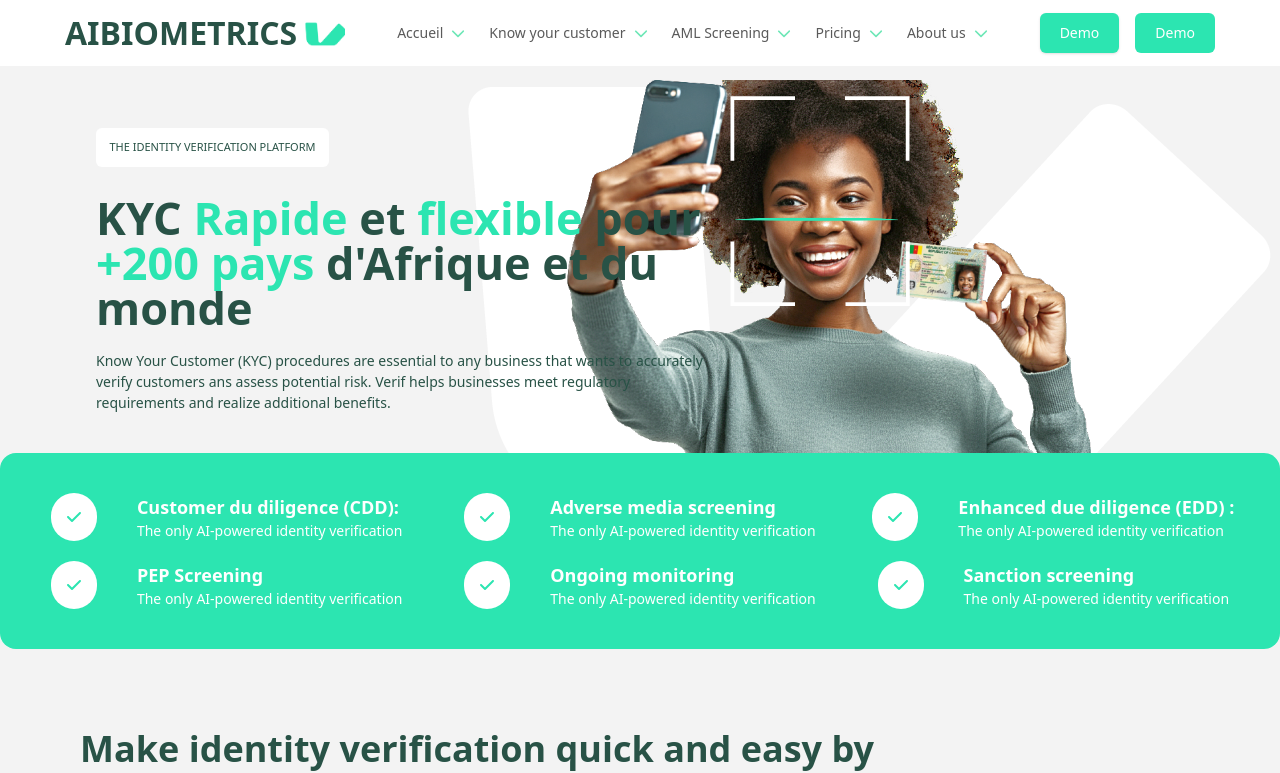
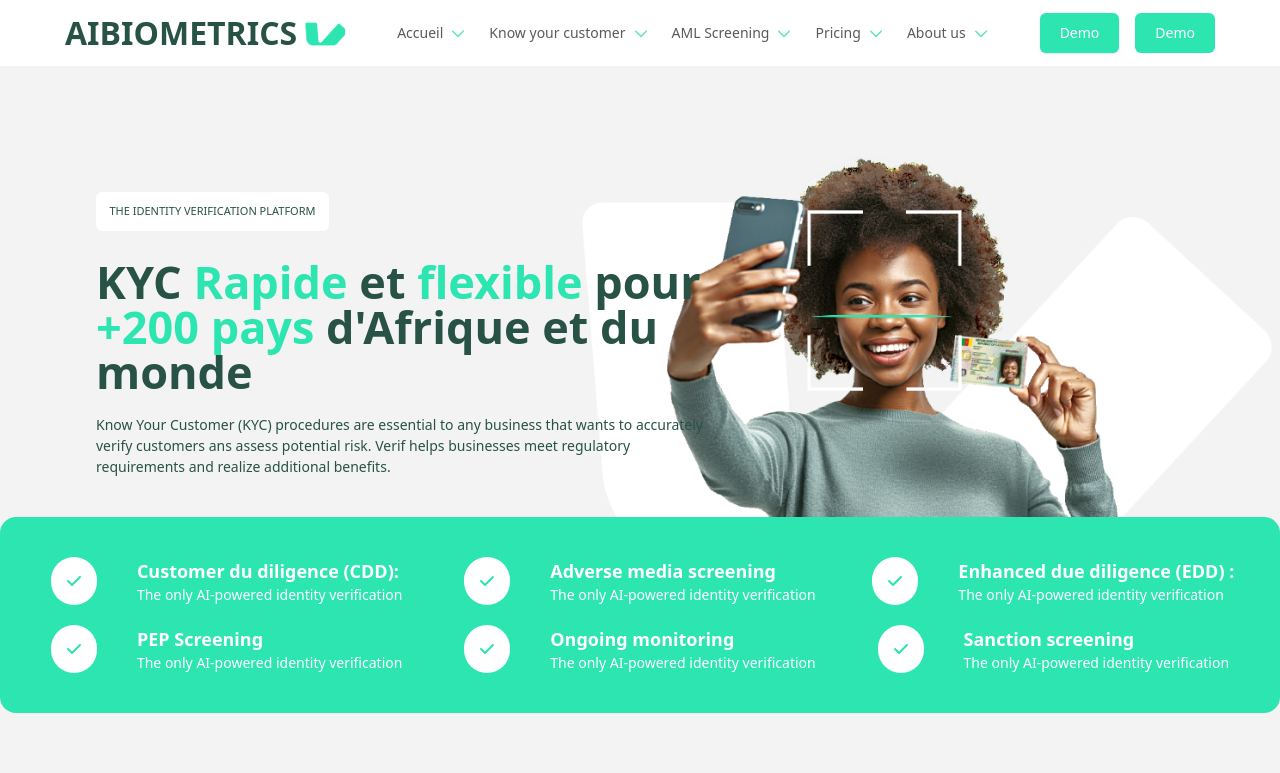
Before and after one commit to chrisvaldes/sekure-site, a React (Create React App) app: page / in a window 1280 px wide. Shown: the top 773 px of the page. Built offline with nearby package versions, Linux system fonts and the light colour scheme.

Commit message:
customer

```diff
--- a/src/Pages/Customer/Customer.jsx
+++ b/src/Pages/Customer/Customer.jsx
@@ -15,7 +15,7 @@ export default function Customer() {
                     <NavBar />
                 </section>
 
-                <section class="w-full pt-20">
+                <section class="w-full pt-36">
 
                     <div class="main-section-customer" >
                         <div >
@@ -471,7 +471,7 @@ export default function Customer() {
                                 Orchestrate identity verification checks, code-free. Place checks at any stage of the <br />
                                 customer journey for top anti-fraud protection and pass rates worldwide.</p>
                             <div class="">
-                                <div class="flex flex-wrap items-center justify-center gap-5 pb-10">
+                                <div class="flex flex-wrap items-center justify-start gap-5 pb-10">
                                     <button class="bg-cyan-deep  px-5 py-2 rounded-lg text-white flex items-center justify-center gap-5">
                                         <span class="text-nowrap" >Commencer Gratuitement</span>
                                         <div class="btn-circle rounded-full bg-white flex items-center justify-center">
--- a/src/index.css
+++ b/src/index.css
@@ -54,7 +54,8 @@ nav .nav-items .nav-item {
   background-repeat: no-repeat;
   background-image: url("../src/images/femme.png");
   background-position: right bottom;
-
+  overflow: visible;
+  background-size: contain;
 }
 
 .userPhone {
```
